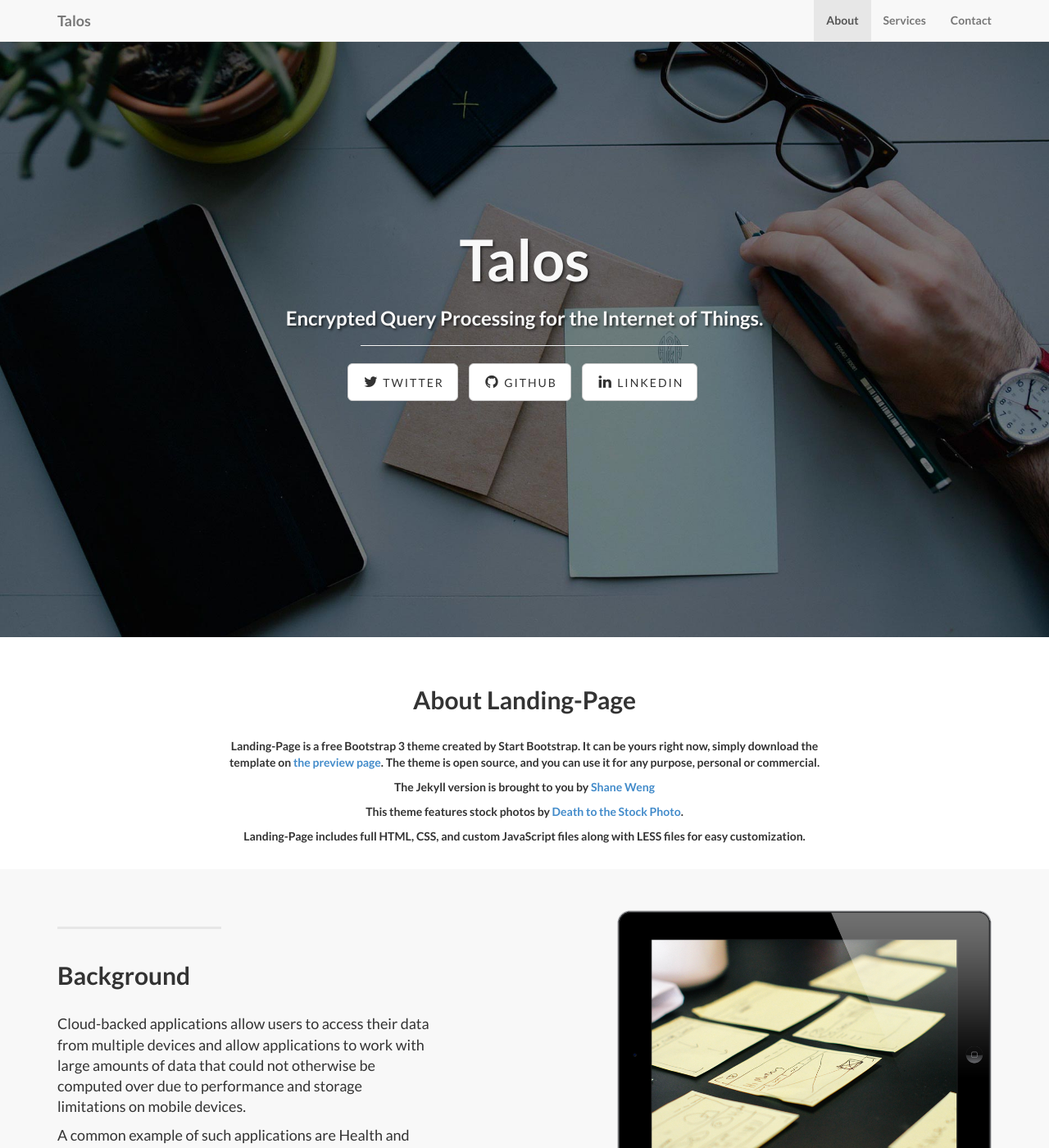
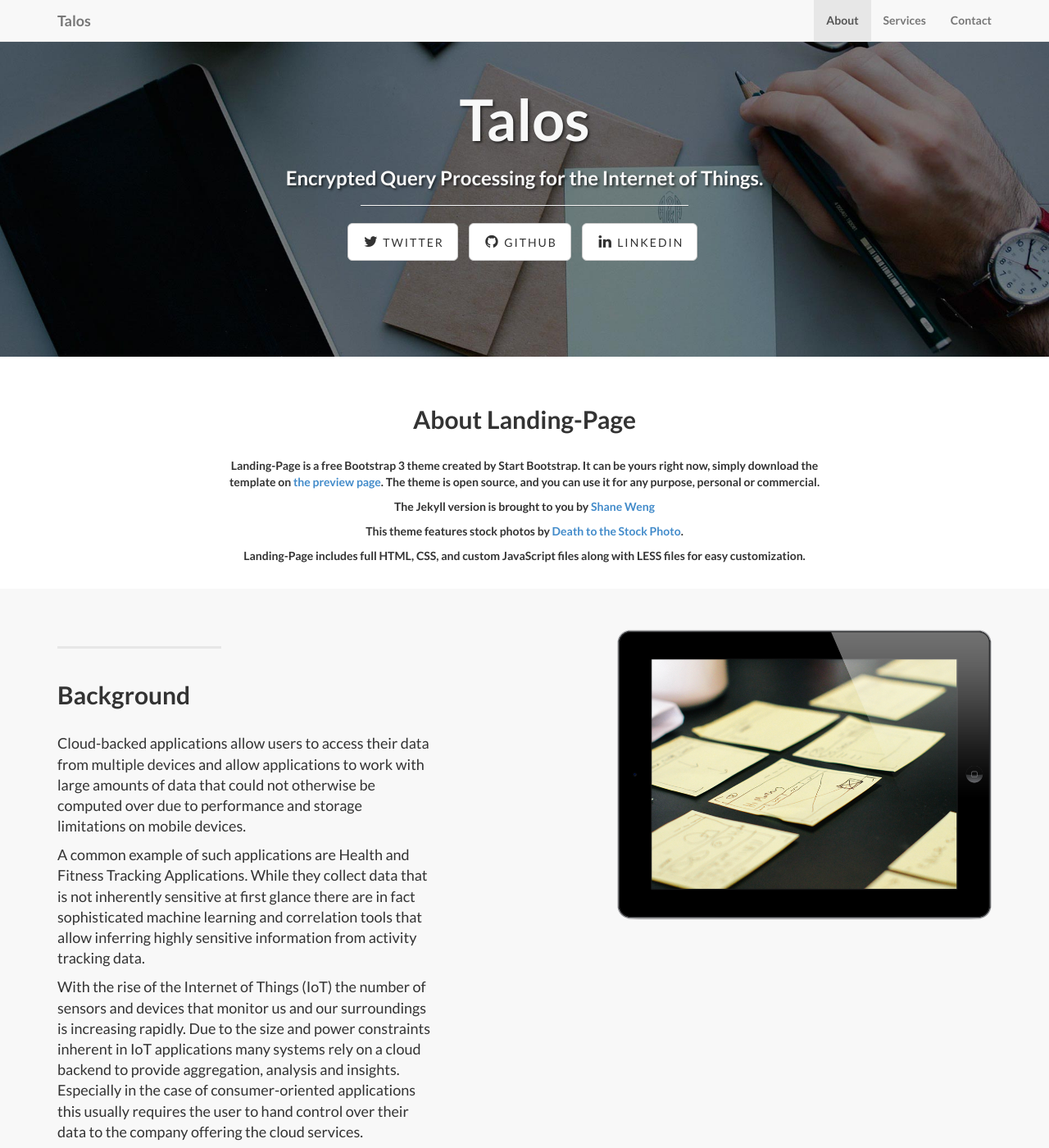
Before and after one commit to Talos-crypto/talos-crypto, a Jekyll site: the page built from index.html, in a window 1280 px wide and 1400 px high. Shown: the whole window at 82% size. Built offline with Jekyll 4.4.1, drawn with Linux system fonts in a browser that asks for light colours.

Commit message:
make header image smaller

```diff
--- a/css/landing-page.css
+++ b/css/landing-page.css
@@ -37,8 +37,8 @@ h6 {
 
 .intro-message {
     position: relative;
-    padding-top: 20%;
-    padding-bottom: 20%;
+    padding-top: 5%;
+    padding-bottom: 5%;
 }
 
 .intro-message > h1 {
```
